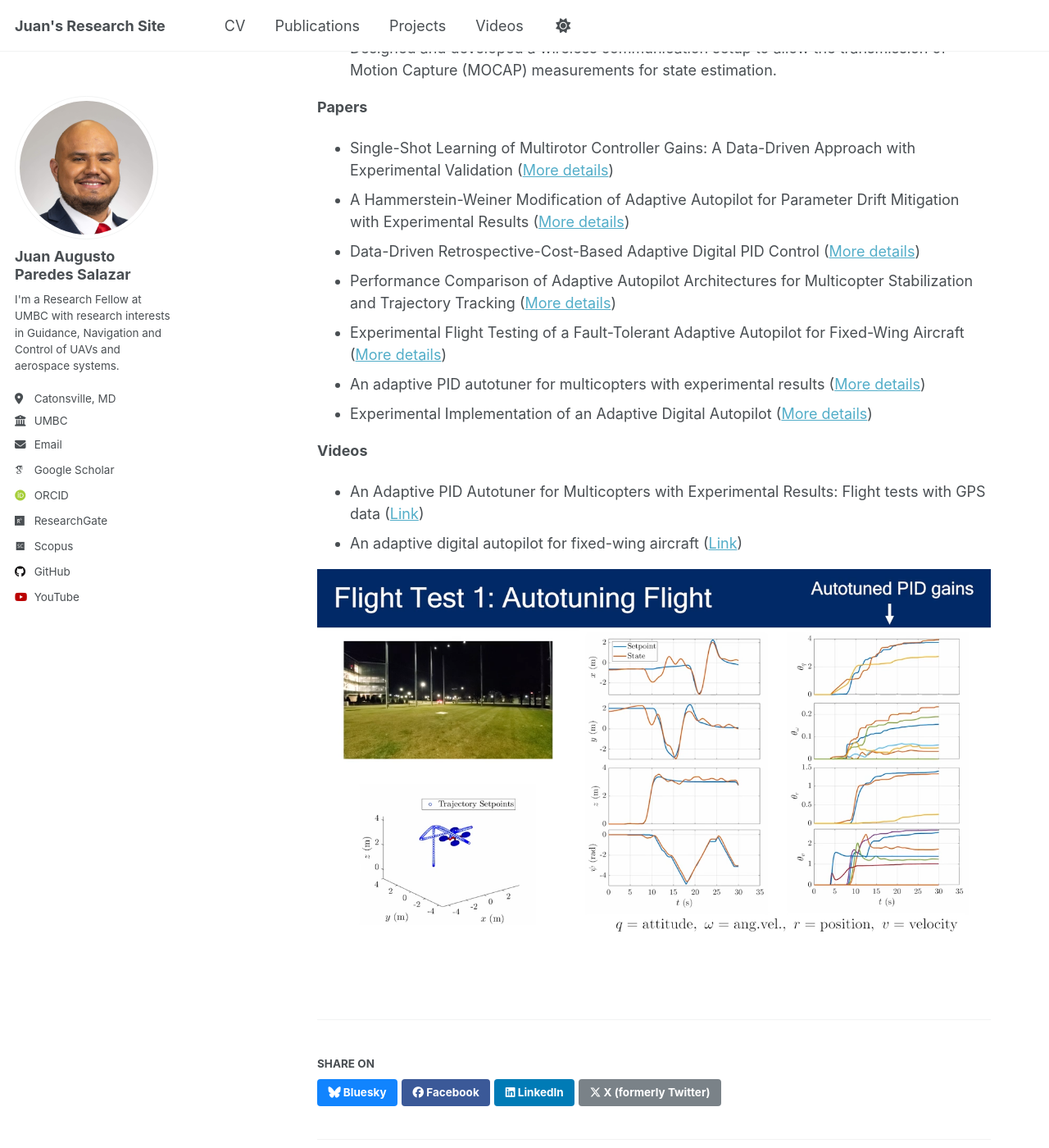
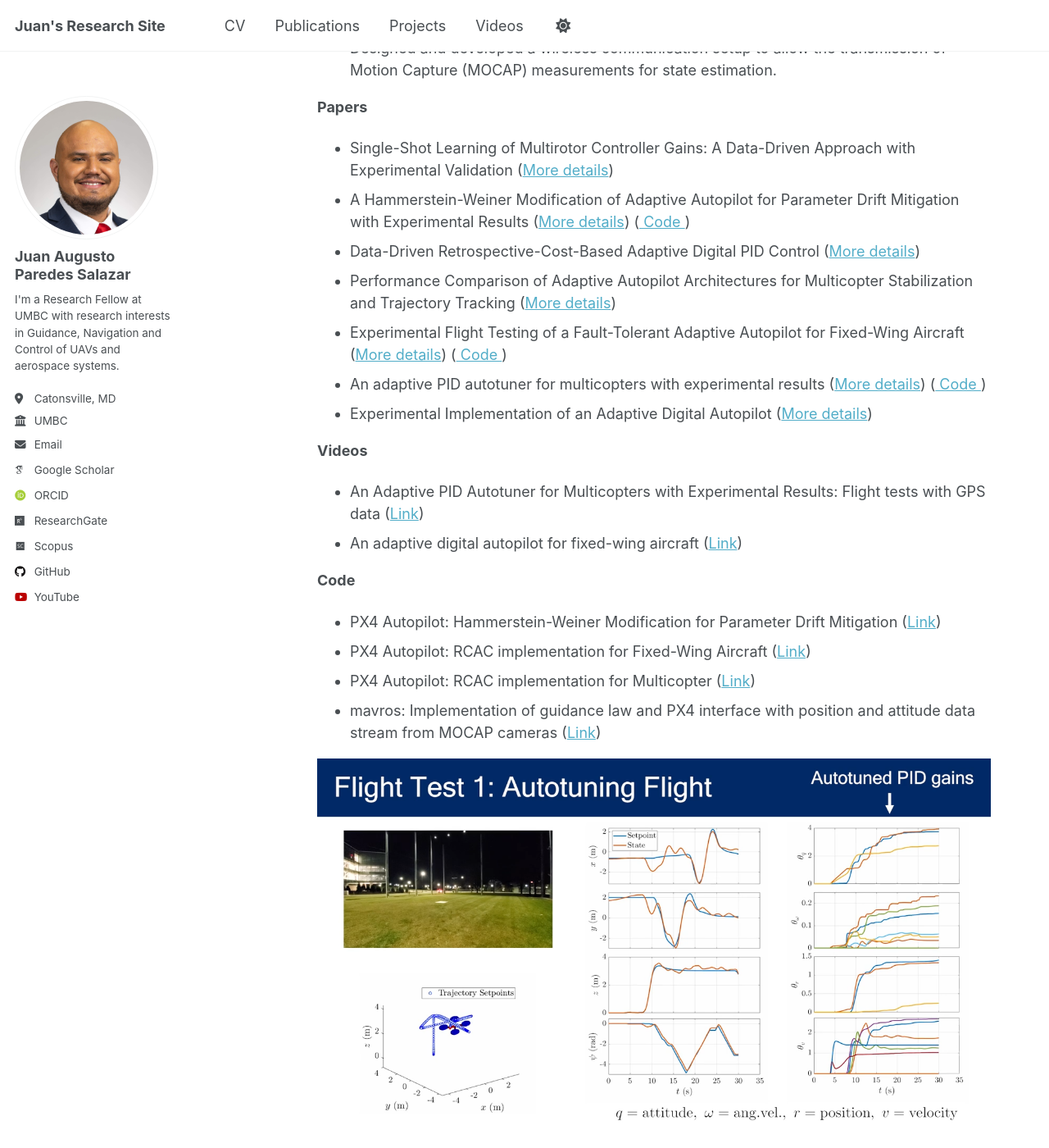
Before and after one commit to JAParedes/JAParedes.github.io, a Jekyll site: the page built from _projects/projects-4-uav.md, in a window 1280 px wide and 1400 px high, scrolled down 473 px. Shown: the whole window at 82% size. Built offline with Jekyll 4.4.1, drawn with Linux system fonts in a browser that asks for light colours; some web fonts are replaced; a script that is not in the unit is left out.

Commit message:
Added code links to adaptive UAV project and publications.

```diff
--- a/_projects/projects-4-uav.md
+++ b/_projects/projects-4-uav.md
@@ -16,11 +16,11 @@ The main tasks performed in this project were the following:
 **Papers**
 
 - Single-Shot Learning of Multirotor Controller Gains: A Data-Driven Approach with Experimental Validation (<a href = "https://japaredes.github.io/publication/2025-09-09-mirtaba-UAV-rcac">More details</a>)
-- A Hammerstein-Weiner Modification of Adaptive Autopilot for Parameter Drift Mitigation with Experimental Results (<a href = "https://japaredes.github.io/publication/2024-09-09-UAV-drift">More details</a>)
+- A Hammerstein-Weiner Modification of Adaptive Autopilot for Parameter Drift Mitigation with Experimental Results (<a href = "https://japaredes.github.io/publication/2024-09-09-UAV-drift">More details</a>) (<a href = "https://github.com/JAParedes/PX4-Autopilot/tree/RCAC_MC_FW_dev_mavlink"> Code </a>)
 - Data-Driven Retrospective-Cost-Based Adaptive Digital PID Control (<a href = "https://japaredes.github.io/publication/2024-07-07-ddrcac-uav">More details</a>)
 - Performance Comparison of Adaptive Autopilot Architectures for Multicopter Stabilization and Trajectory Tracking (<a href = "https://japaredes.github.io/publication/2024-04-04-autopilot-architectures">More details</a>)
-- Experimental Flight Testing of a Fault-Tolerant Adaptive Autopilot for Fixed-Wing Aircraft (<a href = "https://japaredes.github.io/publication/2023-07-07-lee-FW-autopilot">More details</a>)
-- An adaptive PID autotuner for multicopters with experimental results (<a href = "https://japaredes.github.io/publication/2022-06-06-spencer-MC-A-PID">More details</a>)
+- Experimental Flight Testing of a Fault-Tolerant Adaptive Autopilot for Fixed-Wing Aircraft (<a href = "https://japaredes.github.io/publication/2023-07-07-lee-FW-autopilot">More details</a>) (<a href = "https://github.com/JAParedes/PX4-Autopilot/tree/RCAC_FW_UM"> Code </a>)
+- An adaptive PID autotuner for multicopters with experimental results (<a href = "https://japaredes.github.io/publication/2022-06-06-spencer-MC-A-PID">More details</a>) (<a href = "https://github.com/JAParedes/PX4-Autopilot/tree/RCAC_MC_AutoTuner"> Code </a>)
 - Experimental Implementation of an Adaptive Digital Autopilot (<a href = "https://japaredes.github.io/publication/2021-08-08-goel-adaptive-autopilot">More details</a>)
 
 **Videos**
@@ -28,6 +28,12 @@ The main tasks performed in this project were the following:
 - An Adaptive PID Autotuner for Multicopters with Experimental Results: Flight tests with GPS data (<a href = "https://japaredes.github.io/videos/videos-7-UAV_MC/">Link</a>)
 - An adaptive digital autopilot for fixed-wing aircraft (<a href = "https://japaredes.github.io/videos/videos-6-UAV_FW/">Link</a>)
 
+**Code**
 
 
+- PX4 Autopilot: Hammerstein-Weiner Modification for Parameter Drift Mitigation (<a href = "https://github.com/JAParedes/PX4-Autopilot/tree/RCAC_MC_FW_dev_mavlink">Link</a>)
+- PX4 Autopilot: RCAC implementation for Fixed-Wing Aircraft (<a href = "https://github.com/JAParedes/PX4-Autopilot/tree/RCAC_FW_UM">Link</a>)
+- PX4 Autopilot: RCAC implementation for Multicopter (<a href = "https://github.com/JAParedes/PX4-Autopilot/tree/RCAC_MC_AutoTuner">Link</a>)
+- mavros: Implementation of guidance law and PX4 interface with position and attitude data stream from MOCAP cameras (<a href = "https://github.com/JAParedes/mavros/tree/mavros-mocap-guidance">Link</a>)
+
 <img src="/images/videos/uav_MC_thumbnail.png">
```
Also changed, not shown: _publications/2022-06-06-spencer-MC-A-PID.md (+2 -0 lines), _publications/2023-07-07-lee-FW-autopilot.md (+2 -0 lines), _publications/2024-09-09-UAV-drift.md (+2 -0 lines).
